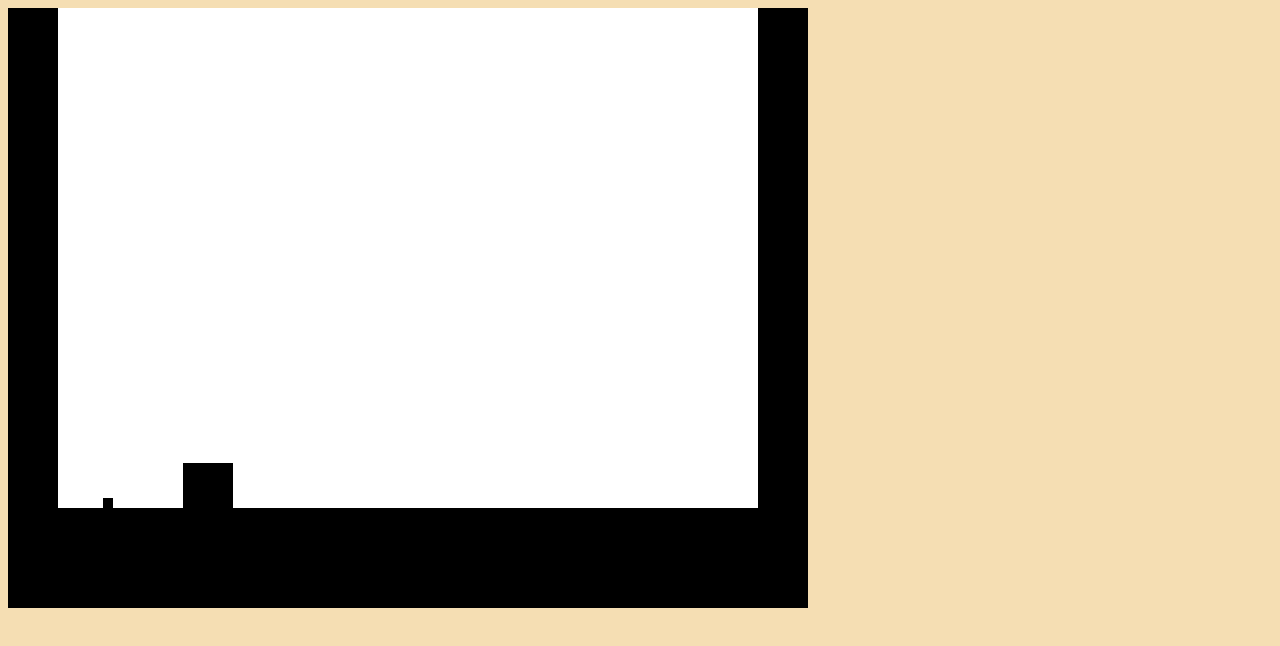
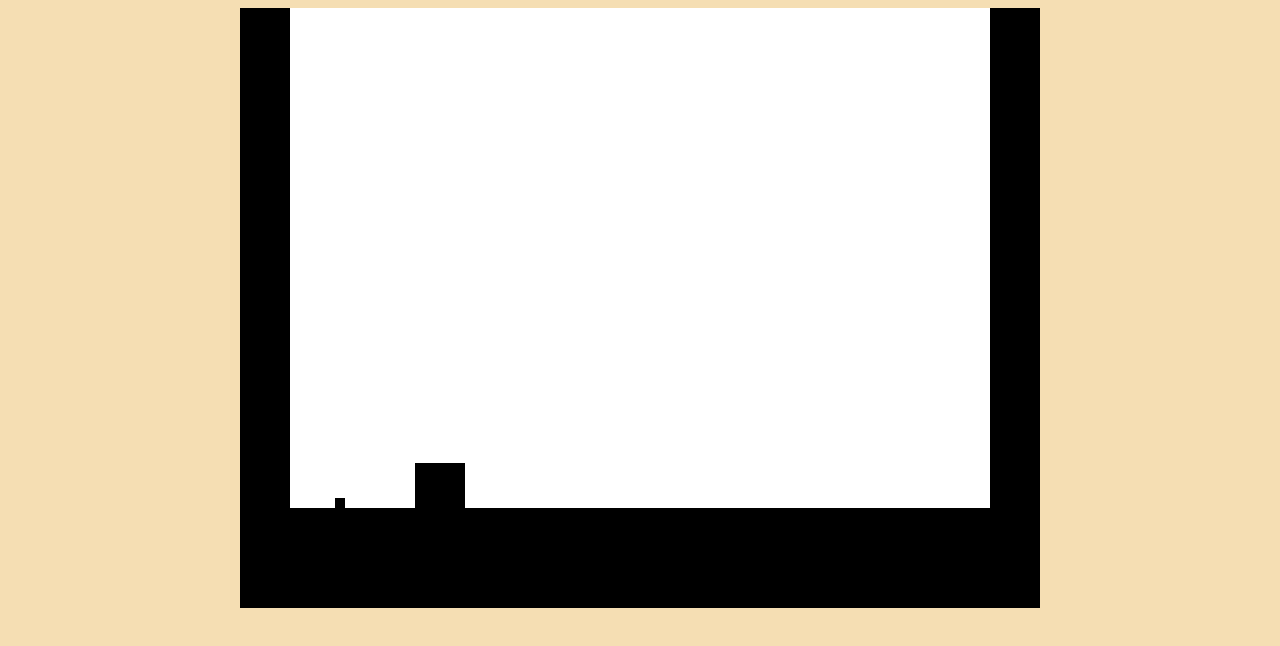
Before and after one commit to remind-me-later/lovelike, a website built with Vite: page index.html in a window 1280 px wide. Built offline with nearby package versions, Linux system fonts and the light colour scheme.

Commit message:
center canvas

```diff
--- a/style.css
+++ b/style.css
@@ -1,3 +1,8 @@
 body {
     background: wheat;
 }
+
+canvas {
+    display: block;
+    margin: 0 auto;
+}
```
